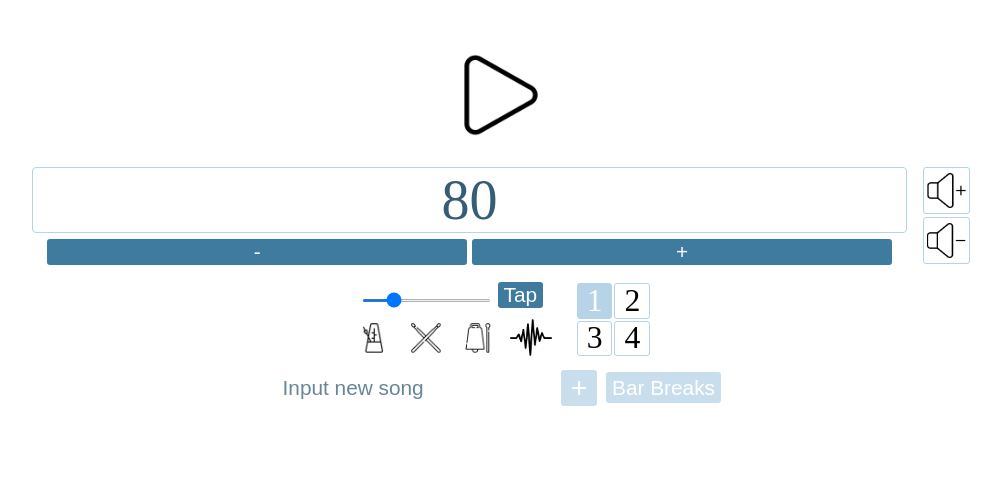
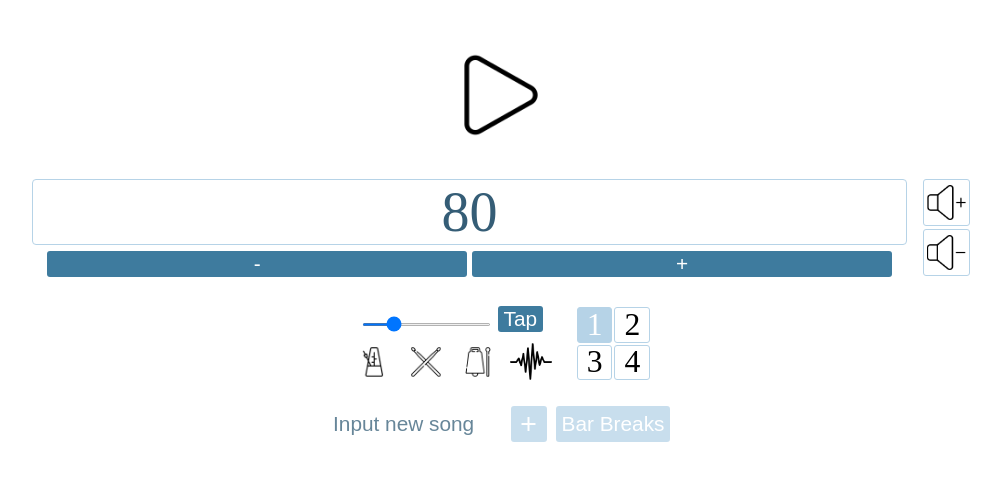
Before and after one commit to nim2rod/metronome_pwa_plus, a website: page public/index.html in a window 1280 px wide. Shown: the whole page, without its empty margins (139-1140 px from the left). Drawn offline with Linux system fonts and the light colour scheme.

Commit message:
body flex

```diff
--- a/public/popup.css
+++ b/public/popup.css
@@ -4,6 +4,9 @@ body {
     margin: 0;
     text-align-last: center;
     -webkit-font-smoothing: antialiased;
+    display: flex;
+    flex-direction: column;
+    gap: 12px;
 }
 
 img {
@@ -133,11 +136,6 @@ button {
     margin-top: 3px;
 }
 
-.input-cont button {
-    height: 1.5em;
-    align-self: center;
-}
-
 .cont-3 input {
     height: 3px;
     background-color: #b6d3e7;
@@ -178,6 +176,7 @@ button {
     border-radius: 0.4em;
     color: #355d76;
     font-size: 1.3em;
+    width: 167px;
 }
 
 .input-song::placeholder {
@@ -191,6 +190,8 @@ button {
 
 .add-song {
     background-color: #b6d3e7bf;
+    height: 1.5em;
+    align-self: center;
 }
 
 .add-song.active {
@@ -200,6 +201,7 @@ button {
 
 .silent-mode {
     background-color: #b6d3e7bf;
+    height: auto;
 }
 
 .silent-mode.active {
```
